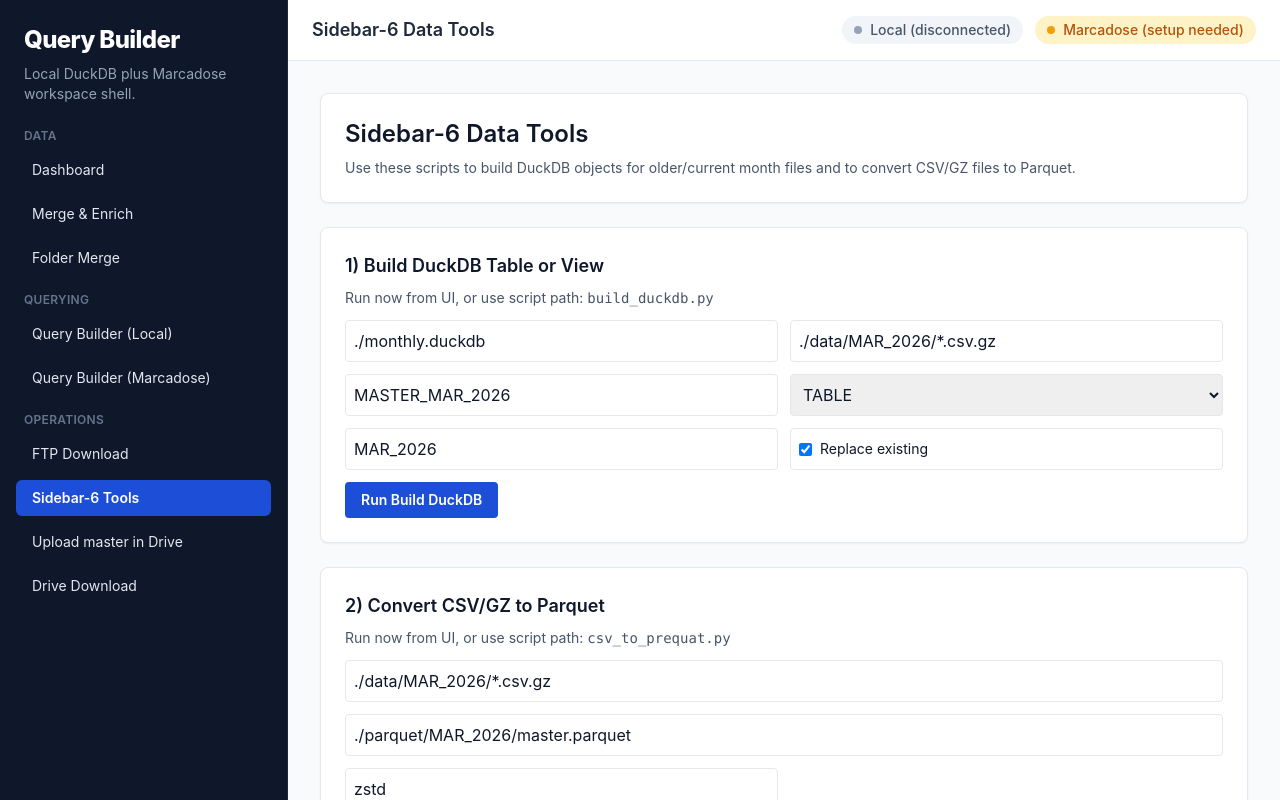
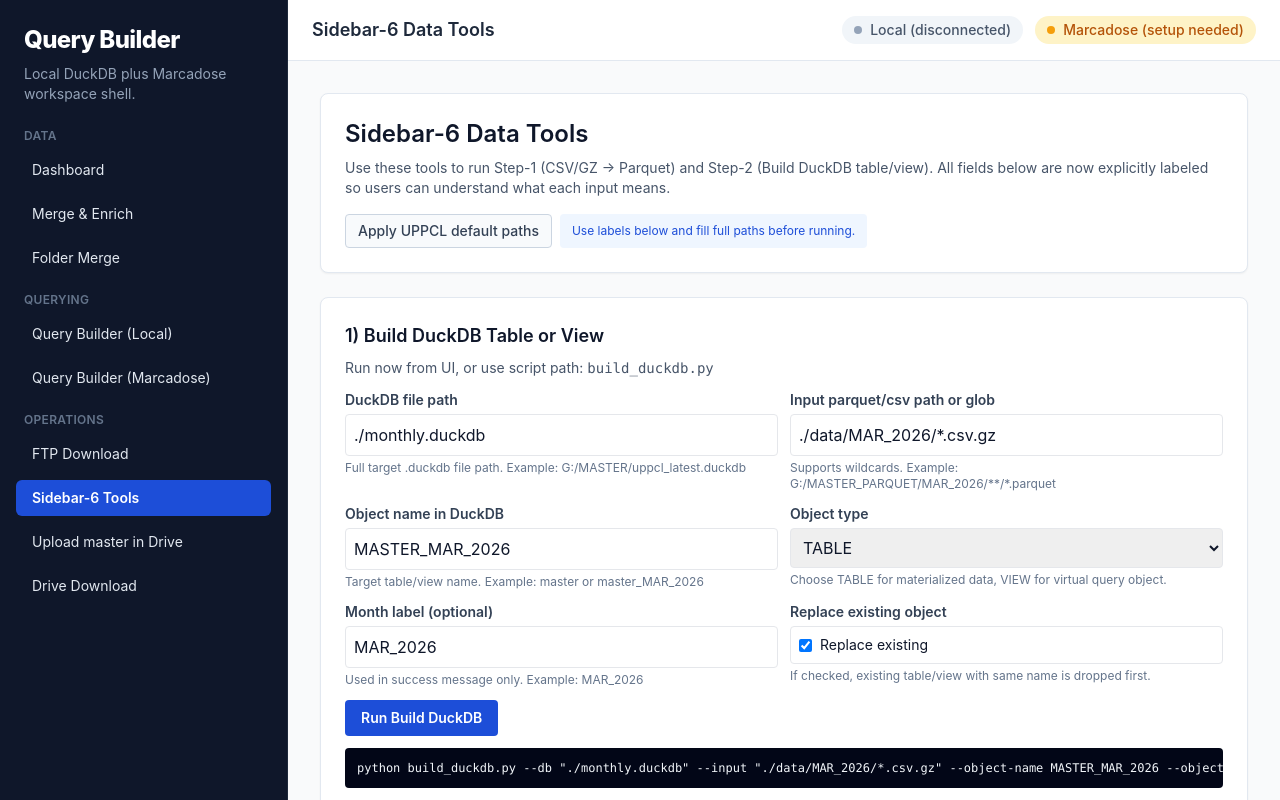
Before and after one commit to daniyal89/Query_builderv3, a React (Vite) app in the folder frontend/: page /sidebar-6-tools in a window 1280 px wide. Built offline with nearby package versions, Linux system fonts and the light colour scheme.

Commit message:
Improve Sidebar-6 field labeling and path guidance UX

```diff
--- a/frontend/src/pages/SidebarToolsPage.tsx
+++ b/frontend/src/pages/SidebarToolsPage.tsx
@@ -1,5 +1,19 @@
 import React, { useState } from "react";
 import { runBuildDuckDb, runCsvToParquet } from "../api/sidebarToolsApi";
+
+interface FieldProps {
+  label: string;
+  help: string;
+  children: React.ReactNode;
+}
+
+const Field: React.FC<FieldProps> = ({ label, help, children }) => (
+  <div className="space-y-1">
+    <label className="block text-sm font-semibold text-slate-700">{label}</label>
+    {children}
+    <p className="text-xs text-slate-500">{help}</p>
+  </div>
+);
 
 export const SidebarToolsPage: React.FC = () => {
   const [buildForm, setBuildForm] = useState({
@@ -19,6 +33,24 @@ export const SidebarToolsPage: React.FC = () => {
   const [parquetMessage, setParquetMessage] = useState("");
   const [isBuildRunning, setIsBuildRunning] = useState(false);
   const [isParquetRunning, setIsParquetRunning] = useState(false);
+  const [statusNote, setStatusNote] = useState("Use labels below and fill full paths before running.");
+
+  const applyUppclPreset = () => {
+    setBuildForm({
+      db_path: "G:/MASTER/uppcl_latest.duckdb",
+      input_path: "G:/MASTER_PARQUET/MAR_2026/**/*.parquet",
+      object_name: "master",
+      object_type: "TABLE",
+      replace: true,
+      month_label: "MAR_2026",
+    });
+    setParquetForm({
+      input_path: "G:/MASTER/MAR_2026/*.csv.gz",
+      output_path: "G:/MASTER_PARQUET/MAR_2026/master.parquet",
+      compression: "snappy",
+    });
+    setStatusNote("UPPCL preset applied. Adjust month/path values if needed.");
+  };
 
   const runBuild = async () => {
     setIsBuildRunning(true);
@@ -51,31 +83,56 @@ export const SidebarToolsPage: React.FC = () => {
       <div className="rounded-lg border border-slate-200 bg-white p-6 shadow-sm">
         <h1 className="text-2xl font-semibold text-slate-900">Sidebar-6 Data Tools</h1>
         <p className="mt-2 text-sm text-slate-600">
-          Use these scripts to build DuckDB objects for older/current month files and to convert CSV/GZ files to
-          Parquet.
+          Use these tools to run Step-1 (CSV/GZ → Parquet) and Step-2 (Build DuckDB table/view). All fields below
+          are now explicitly labeled so users can understand what each input means.
         </p>
+        <div className="mt-4 flex flex-wrap gap-2">
+          <button
+            type="button"
+            onClick={applyUppclPreset}
+            className="rounded border border-slate-300 bg-slate-50 px-3 py-1.5 text-sm font-medium text-slate-700 hover:bg-slate-100"
+          >
+            Apply UPPCL default paths
+          </button>
+          <span className="inline-flex items-center rounded bg-blue-50 px-3 py-1.5 text-xs text-blue-700">
+            {statusNote}
+          </span>
+        </div>
       </div>
 
       <div className="rounded-lg border border-slate-200 bg-white p-6 shadow-sm">
         <h2 className="text-lg font-semibold text-slate-900">1) Build DuckDB Table or View</h2>
         <p className="mt-2 text-sm text-slate-600">Run now from UI, or use script path: <code>build_duckdb.py</code></p>
         <div className="mt-3 grid gap-3 md:grid-cols-2">
-          <input className="rounded border p-2" placeholder="DB path" value={buildForm.db_path} onChange={(e) => setBuildForm((p) => ({ ...p, db_path: e.target.value }))} />
-          <input className="rounded border p-2" placeholder="Input path / glob" value={buildForm.input_path} onChange={(e) => setBuildForm((p) => ({ ...p, input_path: e.target.value }))} />
-          <input className="rounded border p-2" placeholder="Object name" value={buildForm.object_name} onChange={(e) => setBuildForm((p) => ({ ...p, object_name: e.target.value }))} />
-          <select className="rounded border p-2" value={buildForm.object_type} onChange={(e) => setBuildForm((p) => ({ ...p, object_type: e.target.value as "TABLE" | "VIEW" }))}>
+          <Field label="DuckDB file path" help="Full target .duckdb file path. Example: G:/MASTER/uppcl_latest.duckdb">
+            <input className="w-full rounded border p-2" value={buildForm.db_path} onChange={(e) => setBuildForm((p) => ({ ...p, db_path: e.target.value }))} />
+          </Field>
+          <Field label="Input parquet/csv path or glob" help="Supports wildcards. Example: G:/MASTER_PARQUET/MAR_2026/**/*.parquet">
+            <input className="w-full rounded border p-2" value={buildForm.input_path} onChange={(e) => setBuildForm((p) => ({ ...p, input_path: e.target.value }))} />
+          </Field>
+          <Field label="Object name in DuckDB" help="Target table/view name. Example: master or master_MAR_2026">
+            <input className="w-full rounded border p-2" value={buildForm.object_name} onChange={(e) => setBuildForm((p) => ({ ...p, object_name: e.target.value }))} />
+          </Field>
+          <Field label="Object type" help="Choose TABLE for materialized data, VIEW for virtual query object.">
+            <select className="w-full rounded border p-2" value={buildForm.object_type} onChange={(e) => setBuildForm((p) => ({ ...p, object_type: e.target.value as "TABLE" | "VIEW" }))}>
               <option value="TABLE">TABLE</option>
               <option value="VIEW">VIEW</option>
             </select>
-          <input className="rounded border p-2" placeholder="Month label (optional)" value={buildForm.month_label} onChange={(e) => setBuildForm((p) => ({ ...p, month_label: e.target.value }))} />
+          </Field>
+          <Field label="Month label (optional)" help="Used in success message only. Example: MAR_2026">
+            <input className="w-full rounded border p-2" value={buildForm.month_label} onChange={(e) => setBuildForm((p) => ({ ...p, month_label: e.target.value }))} />
+          </Field>
+          <Field label="Replace existing object" help="If checked, existing table/view with same name is dropped first.">
             <label className="flex items-center gap-2 rounded border p-2 text-sm">
               <input type="checkbox" checked={buildForm.replace} onChange={(e) => setBuildForm((p) => ({ ...p, replace: e.target.checked }))} />
               Replace existing
             </label>
+          </Field>
         </div>
         <button onClick={runBuild} disabled={isBuildRunning} className="mt-3 rounded bg-blue-700 px-4 py-2 text-sm font-semibold text-white hover:bg-blue-800 disabled:opacity-60">
           {isBuildRunning ? "Running..." : "Run Build DuckDB"}
         </button>
+        <pre className="mt-3 overflow-x-auto rounded bg-slate-950 p-3 text-xs text-slate-100">{`python build_duckdb.py --db "${buildForm.db_path}" --input "${buildForm.input_path}" --object-name ${buildForm.object_name} --object-type ${buildForm.object_type}${buildForm.replace ? " --replace" : ""}${buildForm.month_label ? ` --month-label ${buildForm.month_label}` : ""}`}</pre>
         {buildMessage && <p className="mt-2 text-sm text-slate-700">{buildMessage}</p>}
       </div>
 
@@ -83,13 +140,20 @@ export const SidebarToolsPage: React.FC = () => {
         <h2 className="text-lg font-semibold text-slate-900">2) Convert CSV/GZ to Parquet</h2>
         <p className="mt-2 text-sm text-slate-600">Run now from UI, or use script path: <code>csv_to_prequat.py</code></p>
         <div className="mt-3 grid gap-3 md:grid-cols-2">
-          <input className="rounded border p-2 md:col-span-2" placeholder="Input CSV/GZ path or glob" value={parquetForm.input_path} onChange={(e) => setParquetForm((p) => ({ ...p, input_path: e.target.value }))} />
-          <input className="rounded border p-2 md:col-span-2" placeholder="Output parquet file path" value={parquetForm.output_path} onChange={(e) => setParquetForm((p) => ({ ...p, output_path: e.target.value }))} />
-          <input className="rounded border p-2" placeholder="Compression" value={parquetForm.compression} onChange={(e) => setParquetForm((p) => ({ ...p, compression: e.target.value }))} />
+          <Field label="Input CSV/GZ path or glob" help="Example: G:/MASTER/MAR_2026/*.csv.gz">
+            <input className="w-full rounded border p-2 md:col-span-2" value={parquetForm.input_path} onChange={(e) => setParquetForm((p) => ({ ...p, input_path: e.target.value }))} />
+          </Field>
+          <Field label="Output parquet file path" help="Example: G:/MASTER_PARQUET/MAR_2026/master.parquet">
+            <input className="w-full rounded border p-2 md:col-span-2" value={parquetForm.output_path} onChange={(e) => setParquetForm((p) => ({ ...p, output_path: e.target.value }))} />
+          </Field>
+          <Field label="Compression codec" help="Recommended: snappy or zstd">
+            <input className="w-full rounded border p-2" value={parquetForm.compression} onChange={(e) => setParquetForm((p) => ({ ...p, compression: e.target.value }))} />
+          </Field>
         </div>
         <button onClick={runParquet} disabled={isParquetRunning} className="mt-3 rounded bg-emerald-700 px-4 py-2 text-sm font-semibold text-white hover:bg-emerald-800 disabled:opacity-60">
           {isParquetRunning ? "Running..." : "Run CSV → Parquet"}
         </button>
+        <pre className="mt-3 overflow-x-auto rounded bg-slate-950 p-3 text-xs text-slate-100">{`python csv_to_prequat.py --input "${parquetForm.input_path}" --output "${parquetForm.output_path}" --compression ${parquetForm.compression}`}</pre>
         {parquetMessage && <p className="mt-2 text-sm text-slate-700">{parquetMessage}</p>}
       </div>
     </div>
```
Lines whose indentation alone changed are shown as unchanged.
